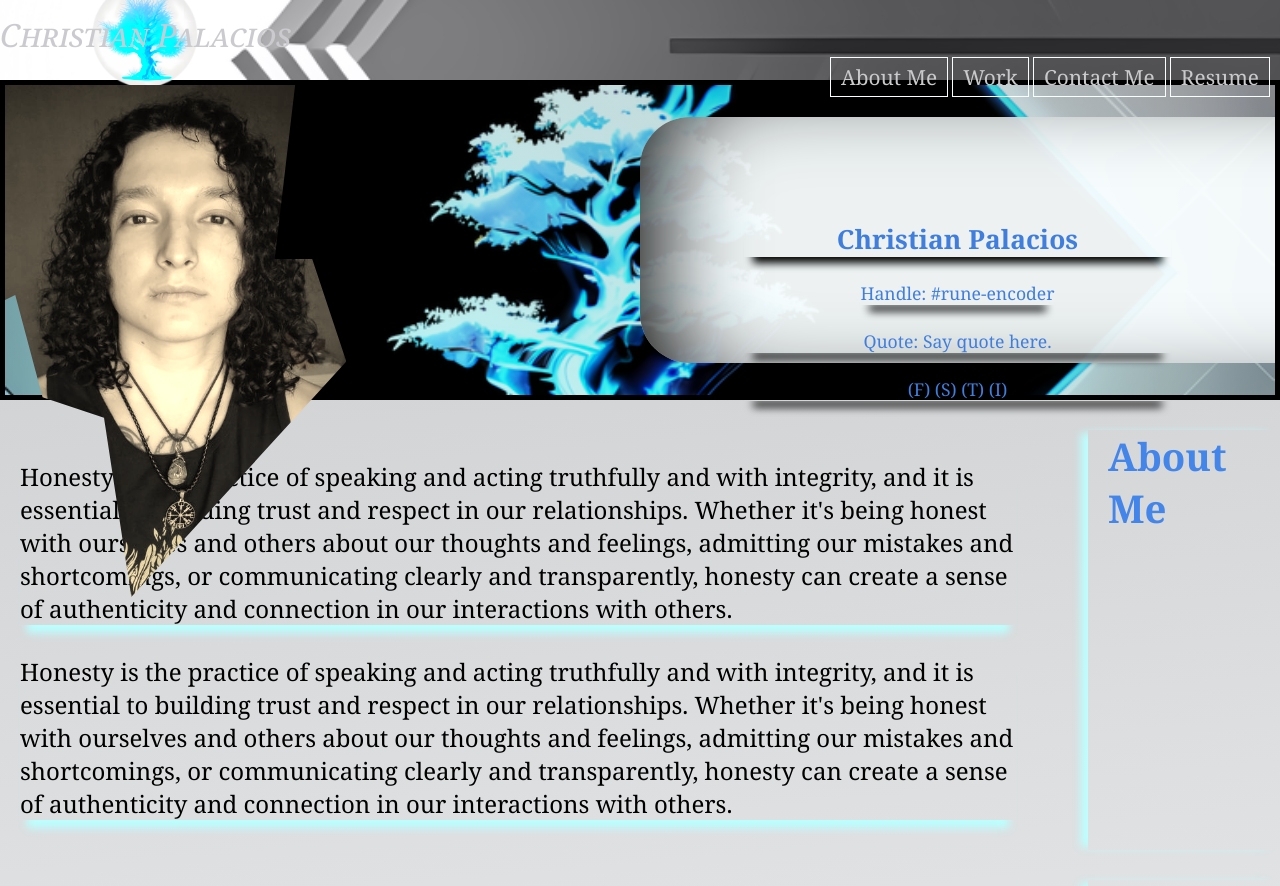
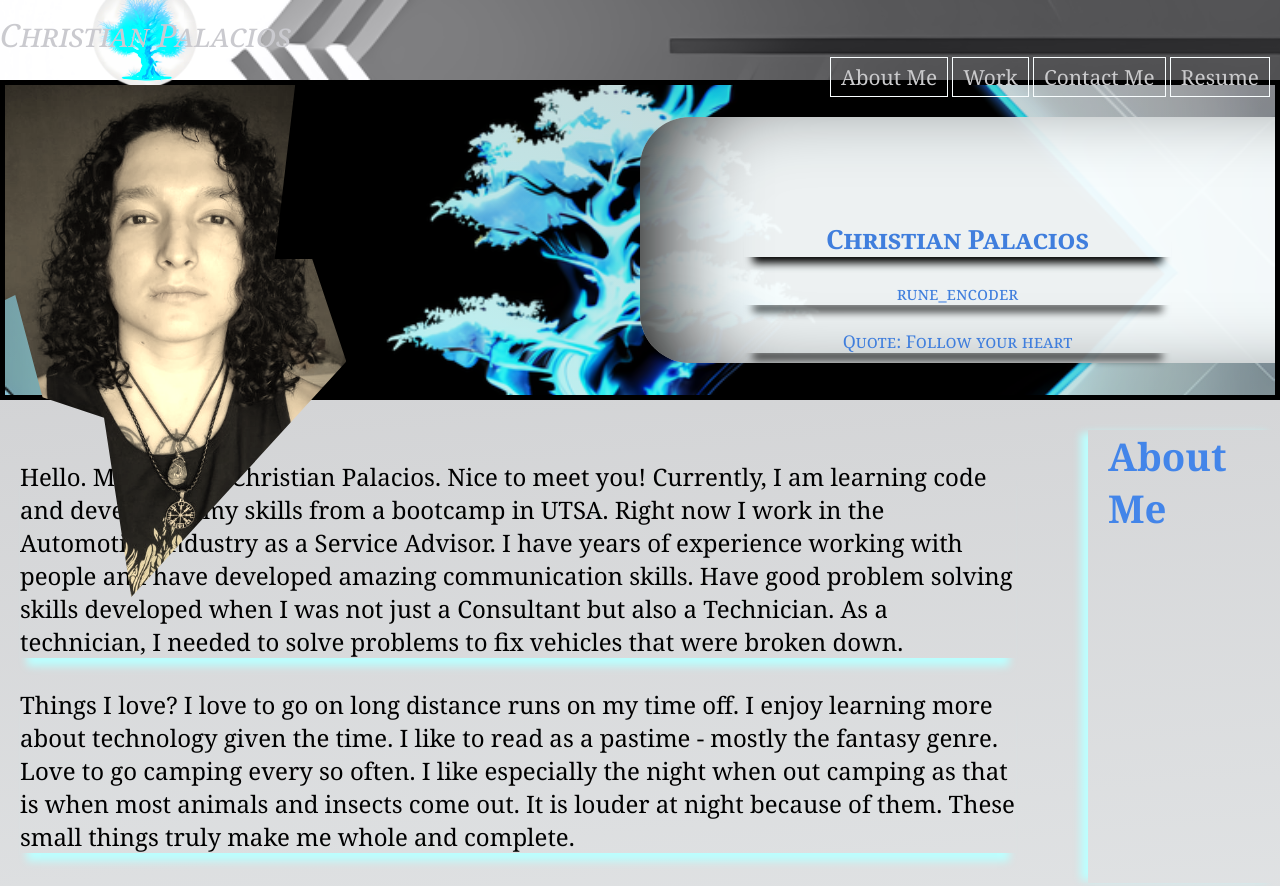
Before and after one commit to rune-encoder/Portfolio-v1, a plain HTML site: page index.html in a window 1280 px wide. Shown: the top 886 px of the page. Drawn offline with Linux system fonts and the light colour scheme.

Commit message:
added links, changed text

```diff
--- a/assets/style.css
+++ b/assets/style.css
@@ -142,6 +142,7 @@ hgroup {
     /*Text Style - Summary*/
     color: var(--primary);
     font-size: 110%;
+    font-variant: small-caps;
     text-align: center;
     /*Block Dimensions - Summary*/
     margin: 2rem 0 2rem 1rem;
@@ -151,7 +152,6 @@ hgroup {
 }
 
 hgroup h2,
-hgroup span,
 hgroup p {
     margin: 1.5rem;
     box-shadow: 0px 15px 8px -9px var(--dark);
@@ -359,6 +359,7 @@ hgroup p {
     }
 
     header h1 {
+        color: var(--light);
         font-size: 2.5rem;
         margin: 0;
         padding: 0.5rem;
--- a/index.html
+++ b/index.html
@@ -16,7 +16,7 @@
       <a href="#about">About Me</a>
       <a href="#work">Work</a>
       <a href="#contactme">Contact Me</a>
-      <a href="#">Resume</a>
+      <a href="https:www.linkedin.com/in/christian-palacios-3536281aa">Resume</a>
     </nav>
   </header>
 
@@ -26,9 +26,8 @@
     </figure>
     <hgroup>
       <h2>Christian Palacios</h2>
-      <span>Handle: #rune-encoder</span>
-      <p>Quote: Say quote here.</p>
-      <p>(F) (S) (T) (I) </p>
+      <p>rune_encoder</p>
+      <p>Quote: Follow your heart</p>
     </hgroup>
 
   </section>
@@ -39,10 +38,10 @@
       <h2 class="section-headings">About Me</h2>
       <div>
         <p>
-          Honesty is the practice of speaking and acting truthfully and with integrity, and it is essential to building trust and respect in our relationships. Whether it's being honest with ourselves and others about our thoughts and feelings, admitting our mistakes and shortcomings, or communicating clearly and transparently, honesty can create a sense of authenticity and connection in our interactions with others.
+          Hello. My name is Christian Palacios. Nice to meet you! Currently, I am learning code and developing my skills from a bootcamp in UTSA. Right now I work in the Automotive Industry as a Service Advisor. I have years of experience working with people and have developed amazing communication skills. Have good problem solving skills developed when I was not just a Consultant but also a Technician. As a technician, I needed to solve problems to fix vehicles that were broken down.
         </p>
         <p>
-          Honesty is the practice of speaking and acting truthfully and with integrity, and it is essential to building trust and respect in our relationships. Whether it's being honest with ourselves and others about our thoughts and feelings, admitting our mistakes and shortcomings, or communicating clearly and transparently, honesty can create a sense of authenticity and connection in our interactions with others.
+          Things I love? I love to go on long distance runs on my time off. I enjoy learning more about technology given the time. I like to read as a pastime - mostly the fantasy genre. Love to go camping every so often. I like especially the night when out camping as that is when most animals and insects come out. It is louder at night because of them. These small things truly make me whole and complete.
         </p>
       </div>
     </section>
@@ -92,11 +91,11 @@
       <h2 class="section-headings">Contact Me</h2>
       <div>
         <address>
-          <a href="tel:+17777777777">777.777.7777</a>
-          <a href="mailto:placeholder@placeholder.com">placeholder@placeholder.com</a>
+          <a href="mailto:cont_rune_encoder@outlook.com">cont_rune_encoder@outlook.com</a>
           <a href="https://github.com/rune-encoder">GitHub</a>
-          <a href="#">Twitter</a>
-          <a href="#">Instagram</a>
+          <a href="https:www.linkedin.com/in/christian-palacios-3536281aa">LinkedIn</a>
+          <a href="https://twitter.com/rune_encoder">Twitter</a>
+          <a href="https://www.instagram.com/rune_encoder/">Instagram</a>
           <a href="#">Spotify</a>
         </address>
       </div>
```
